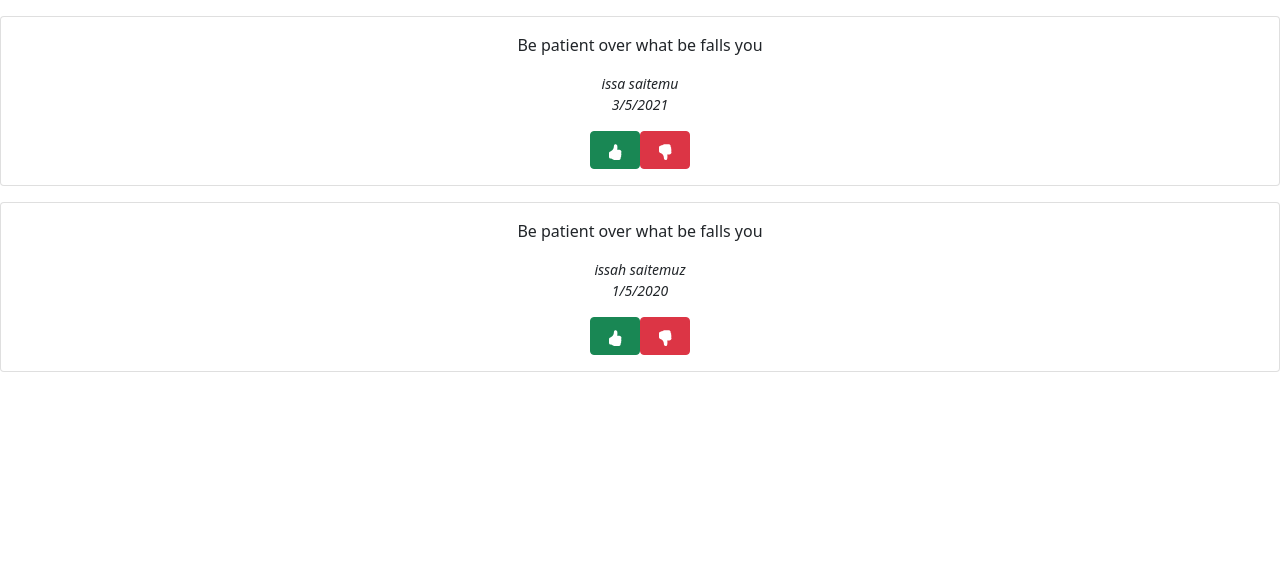
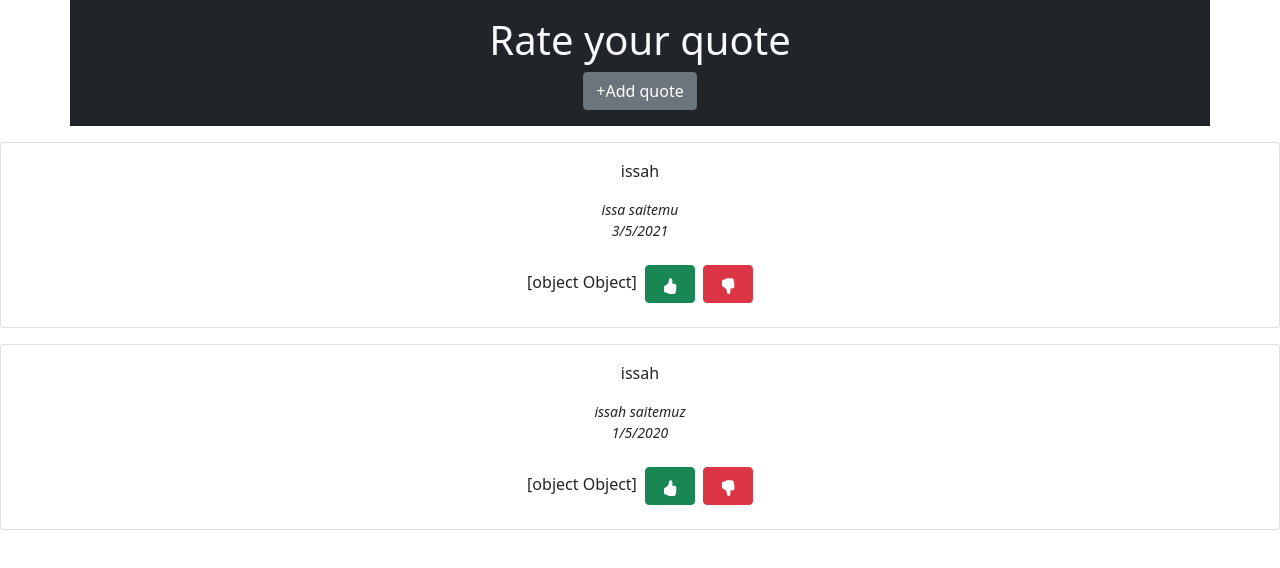
Before and after one commit to lelemoyog/core-IPs-1, an Angular app: page / in a window 1280 px wide. Shown: the top 568 px of the page. Built offline with nearby package versions, Linux system fonts and the light colour scheme.

Commit message:
added form component

```diff
--- a/src/app/app.module.ts
+++ b/src/app/app.module.ts
@@ -6,12 +6,16 @@ import { AppRoutingModule } from './app-routing.module';
 import { AppComponent } from './app.component';
 import { QuoteComponent } from './quote/quote.component';
 import { VoteComponent } from './vote/vote.component';
+import { QuoteFormComponent } from './quote-form/quote-form.component';
+
 
 @NgModule({
   declarations: [
     AppComponent,
     QuoteComponent,
-    VoteComponent
+    VoteComponent,
+    QuoteFormComponent,
+
   ],
   imports: [
     BrowserModule,
--- /dev/null
+++ b/src/app/quote-form/quote-form.component.css
@@ -0,0 +1,3 @@
+/* #quoteform{
+    display: none;
+} */
--- /dev/null
+++ b/src/app/quote-form/quote-form.component.html
@@ -0,0 +1,16 @@
+<button type="button" (click)="showform()" class="btn btn-secondary">+Add quote</button>
+<form id="quoteform" [hidden]="isdisplay" >
+    <div class="form-group">
+      <label for="">Qoute</label>
+      <textarea class="form-control" name="" id="" rows="3"></textarea>
+    </div>
+    <div class="form-group">
+      <label for="">Author</label>
+      <input type="text" class="form-control" name="" id="" aria-describedby="helpId" placeholder="">
+    </div>
+     <div class="form-group">
+      <label for="">what is your name?</label>
+      <input type="text" class="form-control" name="" id="" aria-describedby="helpId" placeholder="">
+    </div>
+    <button type="button" class="btn btn-secondary"><small>+Add</small></button>
+</form>
--- /dev/null
+++ b/src/app/quote-form/quote-form.component.ts
@@ -0,0 +1,19 @@
+import { Component, OnInit } from '@angular/core';
+
+@Component({
+  selector: 'app-quote-form',
+  templateUrl: './quote-form.component.html',
+  styleUrls: ['./quote-form.component.css']
+})
+export class QuoteFormComponent implements OnInit {
+  isdisplay=true;
+  showform(){
+    this.isdisplay=!this.isdisplay
+  }
+
+  constructor() { }
+
+  ngOnInit(): void {
+  }
+
+}
--- a/src/app/quote.ts
+++ b/src/app/quote.ts
@@ -1,4 +1,4 @@
 export class Quote {
-    constructor(public id:number,public name:string ,public postedquote:string,public posteddate:string){
+    constructor(public id:number,public name:string,public author:string ,public postedquote:string,public posteddate:string){
     }
 }
--- a/src/app/quote/quote.component.html
+++ b/src/app/quote/quote.component.html
@@ -1,3 +1,7 @@
+<div class="container bg-dark text-light text-center p-3">
+  <h1>Rate your quote</h1>
+  <app-quote-form></app-quote-form>
+</div>
 <div *ngFor="let qoute of quotes;let i = index">
 
     <div class="card mb-3 mt-3 p-3  text-center text-dark " >
--- a/src/app/quote/quote.component.ts
+++ b/src/app/quote/quote.component.ts
@@ -8,8 +8,8 @@ import {Quote} from '../quote';
 })
 export class QuoteComponent implements OnInit {
   quotes:Quote[]=[
-    new Quote(1,'issa saitemu','Be patient over what be falls you','3/5/2021'),
-    new Quote(2,'issah saitemuz','Be patient over what be falls you','1/5/2020')
+    new Quote(1,'issa saitemu','Be patient over what be falls you','issah','3/5/2021'),
+    new Quote(2,'issah saitemuz','Be patient over what be falls you','issah','1/5/2020')
   ]
 
   constructor() { }
--- a/src/app/vote/vote.component.html
+++ b/src/app/vote/vote.component.html
@@ -1,7 +1,8 @@
+<span id="clickme" >{{counnt}}</span >
 
-<button type="button" class="btn btn-success px-3"><svg xmlns="http://www.w3.org/2000/svg" width="16" height="16" fill="currentColor" class="bi bi-hand-thumbs-up-fill" viewBox="0 0 16 16">
+<button type="button" class="btn btn-success px-3 m-2 " onclick="resethtmlcontent()"><svg xmlns="http://www.w3.org/2000/svg" width="16" height="16" fill="currentColor" class="bi bi-hand-thumbs-up-fill" viewBox="0 0 16 16">
   <path d="M6.956 1.745C7.021.81 7.908.087 8.864.325l.261.066c.463.116.874.456 1.012.965.22.816.533 2.511.062 4.51a9.84 9.84 0 0 1 .443-.051c.713-.065 1.669-.072 2.516.21.518.173.994.681 1.2 1.273.184.532.16 1.162-.234 1.733.058.119.103.242.138.363.077.27.113.567.113.856 0 .289-.036.586-.113.856-.039.135-.09.273-.16.404.169.387.107.819-.003 1.148a3.163 3.163 0 0 1-.488.901c.054.152.076.312.076.465 0 .305-.089.625-.253.912C13.1 15.522 12.437 16 11.5 16H8c-.605 0-1.07-.081-1.466-.218a4.82 4.82 0 0 1-.97-.484l-.048-.03c-.504-.307-.999-.609-2.068-.722C2.682 14.464 2 13.846 2 13V9c0-.85.685-1.432 1.357-1.615.849-.232 1.574-.787 2.132-1.41.56-.627.914-1.28 1.039-1.639.199-.575.356-1.539.428-2.59z"/>
 </svg></button>
-<button type="button" class="btn btn-danger px-3"><svg xmlns="http://www.w3.org/2000/svg" width="16" height="16" fill="currentColor" class="bi bi-hand-thumbs-down-fill" viewBox="0 0 16 16">
+<button type="button" class="btn btn-danger px-3 "><svg xmlns="http://www.w3.org/2000/svg" width="16" height="16" fill="currentColor" class="bi bi-hand-thumbs-down-fill" viewBox="0 0 16 16">
   <path d="M6.956 14.534c.065.936.952 1.659 1.908 1.42l.261-.065a1.378 1.378 0 0 0 1.012-.965c.22-.816.533-2.512.062-4.51.136.02.285.037.443.051.713.065 1.669.071 2.516-.211.518-.173.994-.68 1.2-1.272a1.896 1.896 0 0 0-.234-1.734c.058-.118.103-.242.138-.362.077-.27.113-.568.113-.856 0-.29-.036-.586-.113-.857a2.094 2.094 0 0 0-.16-.403c.169-.387.107-.82-.003-1.149a3.162 3.162 0 0 0-.488-.9c.054-.153.076-.313.076-.465a1.86 1.86 0 0 0-.253-.912C13.1.757 12.437.28 11.5.28H8c-.605 0-1.07.08-1.466.217a4.823 4.823 0 0 0-.97.485l-.048.029c-.504.308-.999.61-2.068.723C2.682 1.815 2 2.434 2 3.279v4c0 .851.685 1.433 1.357 1.616.849.232 1.574.787 2.132 1.41.56.626.914 1.28 1.039 1.638.199.575.356 1.54.428 2.591z"/>
 </svg></button>
--- a/src/app/vote/vote.component.ts
+++ b/src/app/vote/vote.component.ts
@@ -1,4 +1,5 @@
-import { Component, OnInit } from '@angular/core';
+import { Component, OnInit,Input, Output, EventEmitter} from '@angular/core';
+import {Quote} from '../quote';
 
 @Component({
   selector: 'app-vote',
@@ -6,6 +7,14 @@ import { Component, OnInit } from '@angular/core';
   styleUrls: ['./vote.component.css']
 })
 export class VoteComponent implements OnInit {
+ add= function(counter){
+   counter = 0;
+   return function( counter){
+     counter +=1;
+      return counter
+   }();
+}
+counnt =this
 
   constructor() { }
 
```
Also changed, not shown: 1 other file (tests, documents, lock files or other folders).
